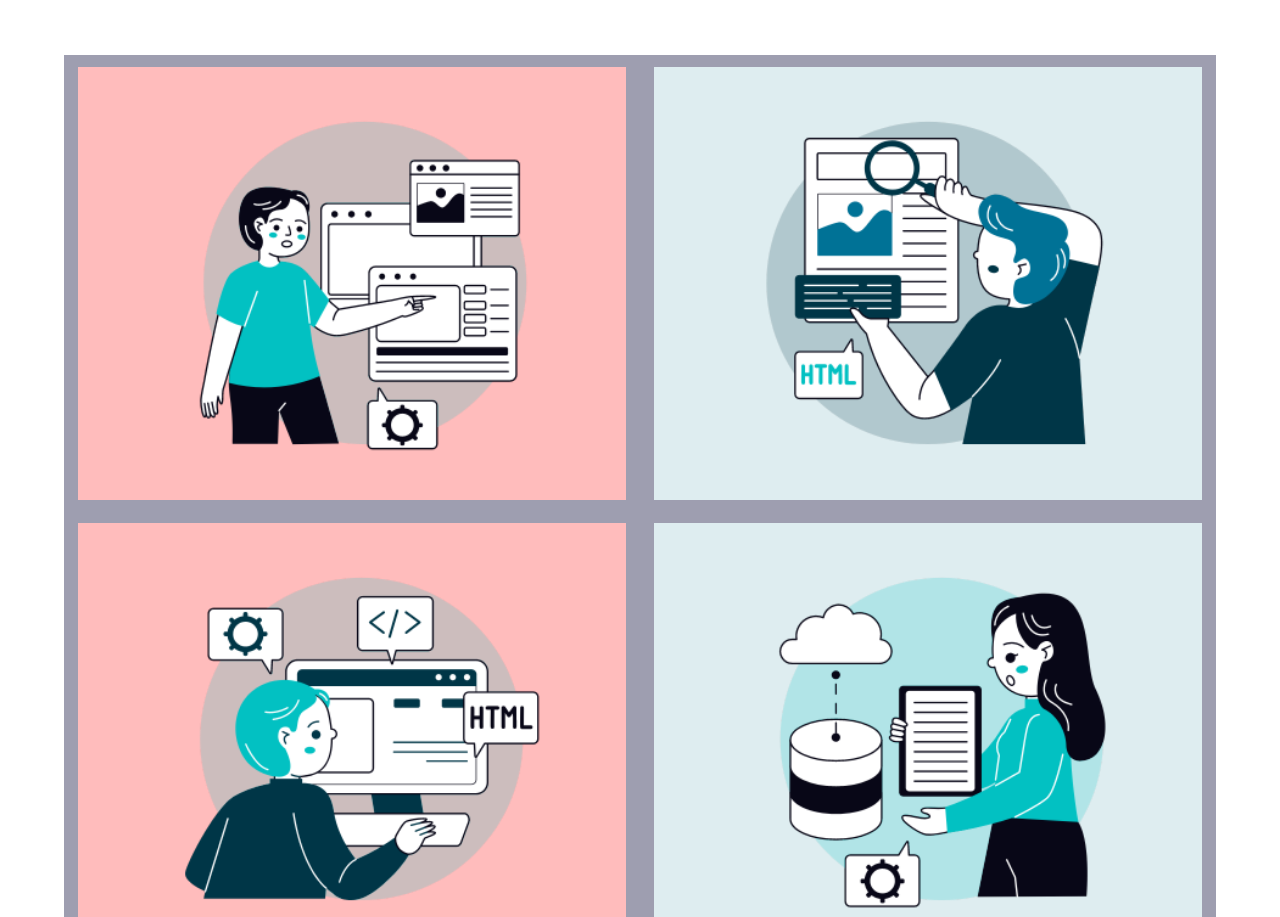
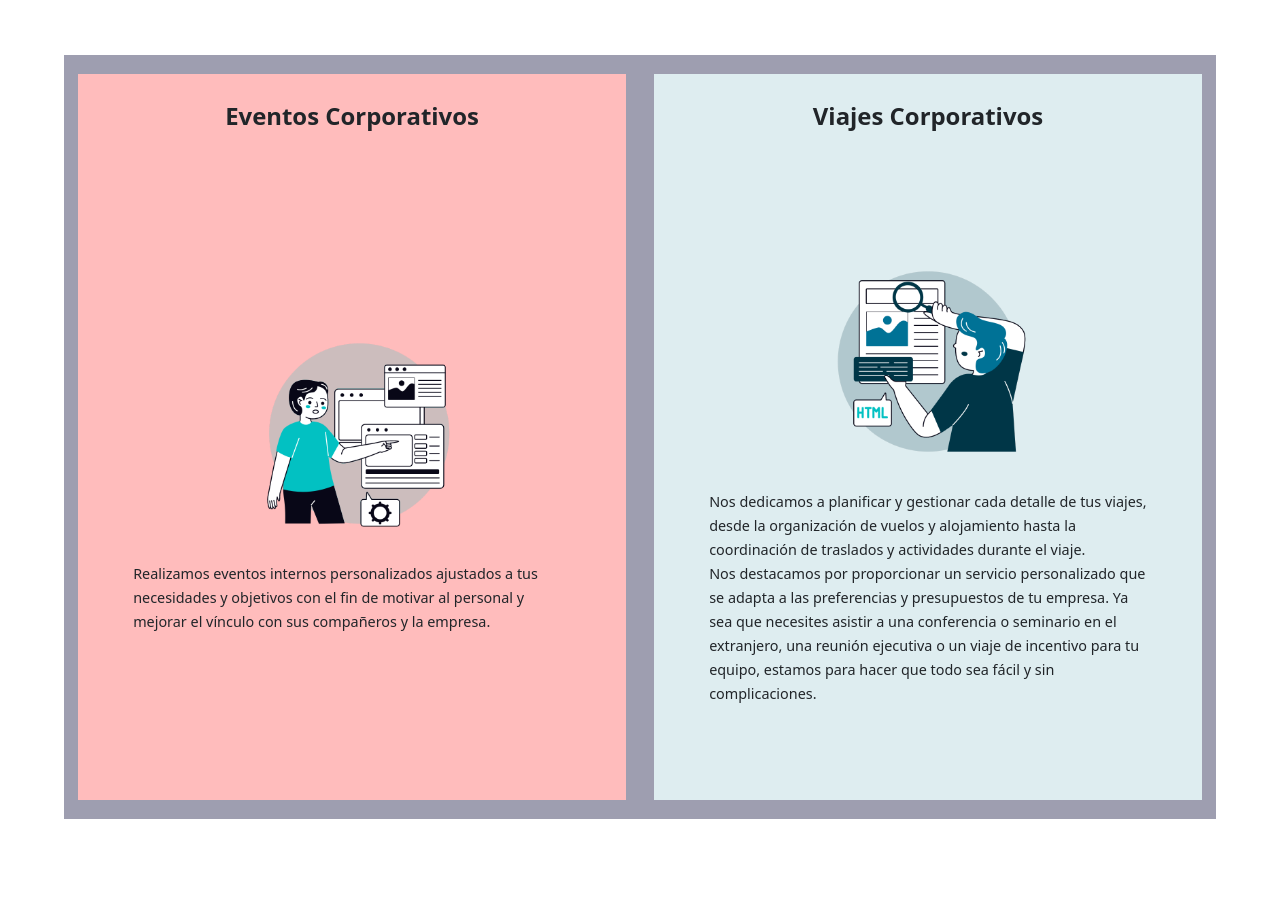
Before and after one commit to franco-buccellato/amida, a React (Create React App) app: page / in a window 1280 px wide. Shown: the part 1880-2797 px from the top of the page. Built offline with nearby package versions, Linux system fonts and the light colour scheme.

Commit message:
Actualizacion

```diff
--- a/src/componentes/Inicio/Inicio.js
+++ b/src/componentes/Inicio/Inicio.js
@@ -43,7 +43,7 @@ function Inicio() {
                 />
                 <Carousel.Caption className="carousel-caption-3">
                     <div className="card-marketing-carousel-caption">
-                        <h3>Nos dedicamos a ofrecer soluciones integrales y eficientes para todas tus necesidades de viajes corporativos.</h3>
+                        <h3>Planificamos y gestionamos cada detalle de tus viajes, desde la organización de vuelos y alojamiento hasta la coordinación de traslados y actividades en el destino.</h3>
                         <p>“Destinos excepcionales, eventos inolvidables”</p>
                     </div>
                 </Carousel.Caption>
--- a/src/componentes/SeccionQueHacemos/SeccionQueHacemos.css
+++ b/src/componentes/SeccionQueHacemos/SeccionQueHacemos.css
@@ -22,6 +22,9 @@
 .section-como-trabajamos-titulo h2 {
     font-weight: 700;
 }
+.section-como-trabajamos h6 {
+    font-weight: 700;
+}
 
 .titulo-como-trabajamos-1 {
     background-color: transparent !important;
@@ -38,28 +41,19 @@
     color: var(--color-1);
     margin-top: 5%;
 }
-.titulo-como-trabajamos-3 {
-    background: var(--color-2);
-    width: 75%;
-    text-align: center;
-    /* padding: 1% 0; */
-    color: var(--color-1);
-    margin-top: 5%;
-}
 
 .como-trabajamos-container-1-1 {
     display: flex;
     flex-direction: row;
     justify-content: center;
     width: 100%;
-    flex-wrap: wrap;
 }
 .como-trabajamos-container-1-2 {
     display: flex;
     flex-direction: row;
-    justify-content: center;
+    justify-content: flex-start;
     width: 100%;
-    flex-wrap: wrap;
+    height: 700px;
 }
 .como-trabajamos-container-2 {
     display: flex;
@@ -68,30 +62,19 @@
     width: 100%;
     flex-wrap: wrap;
 }
-.como-trabajamos-container-3 {
-    display: flex;
-    flex-direction: row;
-    justify-content: center;
-    width: 100%;
-    flex-wrap: wrap;
-}
 
-.container-como-trabajamos-1, .container-como-trabajamos-2, .container-como-trabajamos-3 {
+.container-como-trabajamos-1, .container-como-trabajamos-2 {
     display: flex;
     flex-direction: column;
     justify-content: center;
     align-items: center;
     width: 45%;
-    min-width: 300px;
 }
 
 .container-como-trabajamos-1 {
     background-color: var(--color-2-1);
 }
 .container-como-trabajamos-2 {
-    background-color: var(--color-2-1);
-}
-.container-como-trabajamos-3 {
     background-color: var(--color-2-1);
 }
 
@@ -102,37 +85,53 @@
     align-items: center;
     width: 95%;
     height: 95%;
-    min-height: 250px;
+    /* min-height: 40vw; */
     background-color: var(--color-4);
 }
 
+.como-trabajamos-1-1 {
+    display: flex;
+    flex-direction: column;
+    justify-content: center;
+    align-items: center;
+    width: 80%;
+    height: 700px;
+}
+
+.como-trabajamos-2-1 {
+    display: flex;
+    flex-direction: column;
+    justify-content: center;
+    align-items: center;
+    width: 80%;
+    height: 700px;
+}
+
 .como-trabajamos-1 img {
-    width: 100%;
+    margin: 0 15%;
+    width: 70%;
     cursor: pointer;
 }
-.como-trabajamos-1:hover img {
+
+.como-trabajamos-1:hover .como-trabajamos-1-1 {
     visibility: hidden;
     display: none;
 }
 
-.descripcion-1, .descripcion-2, .descripcion-3 {
+.descripcion-1-lista, .descripcion-2-lista {
     visibility: hidden;
     display: none;
     flex-direction: column;
     justify-content: flex-start;
     align-items:flex-start;
     width: 90%;
-    height: 90%;
+    /* height: 90%; */
 }
-.como-trabajamos-1:hover .descripcion-1 {
+.como-trabajamos-1:hover .descripcion-1-lista {
     visibility: visible;
     display: flex;
 }
-.como-trabajamos-2:hover .descripcion-2 {
-    visibility: visible;
-    display: flex;
-}
-.como-trabajamos-3:hover .descripcion-3 {
+.como-trabajamos-2:hover .descripcion-2-lista {
     visibility: visible;
     display: flex;
 }
@@ -144,50 +143,38 @@
     align-items: center;
     width: 95%;
     height: 95%;
-    min-height: 250px;
+    /* min-height: 40vw; */
     background-color: var(--color-5);
 }
 .como-trabajamos-2 img {
-    width: 100%;
+    width: 70%;
     cursor: pointer;
 }
-.como-trabajamos-2:hover img {
+
+.como-trabajamos-2:hover .como-trabajamos-2-1 {
     visibility: hidden;
     display: none;
 }
 
-.como-trabajamos-3 {
-    display: flex;
-    flex-direction: column;
-    justify-content: center;
-    align-items: center;
-    width: 95%;
-    height: 95%;
-    min-height: 250px;
-    background-color: var(--color-2);
-}
-.como-trabajamos-3 img {
-    width: 100%;
-    cursor: pointer;
-}
-.como-trabajamos-3:hover img {
-    visibility: hidden;
-    display: none;
+.linea-1 {
+    list-style: none;
+    text-align: initial;
 }
 
-.encabezado-como-trabajamos-1, .encabezado-como-trabajamos-2, .encabezado-como-trabajamos-3 {
-    font-size: calc(0.775rem + .5vw);
+.encabezado-como-trabajamos-1, .encabezado-como-trabajamos-2 {
+    font-size: calc(0.775rem + .9vw);
     width: 100%;
     text-align: center;
     padding-top: 5%;
-    text-decoration: underline;
+    text-decoration: none;
     font-weight: 700;
 }
 
 .como-trabajamos-descripcion {
     /* font-size: calc(0.675rem + .5vh); */
-    font-size: 120%;
+    /* font-size: 120%; */
     font-weight: 500;
+    margin-bottom: 100px;
 }
 
 @media (max-width: 1600px) {
@@ -210,47 +197,3 @@
         font-size: 80%;
     }
 }
-
-.accordion {
-    width: 100%;
-    display: flex;
-    flex-direction: column;
-    background: var(--color-2-1);
-    background-color: transparent !important;
-}
-.accordion-item {
-    width: 80%;
-    margin: 0 10%;
-    border-color: var(--color-4) !important;
-    /* border-radius: .375rem; */
-    background-color: transparent !important;
-}
-.accordion-header {
-    display: flex;
-    justify-content: center;
-    align-items: center;
-    background-color: transparent !important;
-    width: 100%;
-    text-align: center;
-    padding: 1% 0;
-    color: var(--color-4);
-    border-color: var(--color-1) !important;
-}
-.accordion-button {
-    display: flex;
-    justify-content: center;
-    align-items: center;
-    background-color: transparent !important;
-    width: 95%;
-    padding: 0 2.5%;
-    text-align: center;
-    padding: 1% 0;
-    color: var(--color-4);
-    border-color: var(--color-1) !important;
-}
-.accordion-collapse {
-    background-color: transparent !important;
-}
-.accordion-body {
-    background-color: transparent !important;
-}
--- a/src/componentes/SeccionQueHacemos/SeccionQueHacemos.js
+++ b/src/componentes/SeccionQueHacemos/SeccionQueHacemos.js
@@ -1,8 +1,6 @@
 import "./SeccionQueHacemos.css";
 import queHacemos1 from '../../imagenes/relevamiento-web.png';
 import queHacemos2 from '../../imagenes/planificacion-web.png';
-import queHacemos3 from '../../imagenes/desarrollo-web.png';
-import queHacemos4 from '../../imagenes/lanzamiento-web.png';
 
 function SeccionQueHacemos() {
 
@@ -14,49 +12,48 @@ function SeccionQueHacemos() {
             <div className="como-trabajamos-container-1-1">
                 <div className="container-como-trabajamos-1">
                     <div className="como-trabajamos-1">
+                        <h6 className="encabezado-como-trabajamos-1">Eventos Corporativos</h6>
+                        <div className="como-trabajamos-1-1">
                             <img src={queHacemos1} alt="img-web-1"></img>
                             <div className="descripcion-1">
-                            <h6 className="encabezado-como-trabajamos-1">Eventos Corporativos</h6>
                                 <span className="como-trabajamos-descripcion">
-                                Descubrí cómo nuestros eventos corporativos internos pueden fortalecer los lazos entre los miembros de tu empresa, aumentar la productividad y hacer que todos se sientan parte de una comunidad sólida y exitosa.
+                                Realizamos eventos internos personalizados ajustados a tus necesidades y objetivos con el fin de motivar al personal y mejorar el vínculo con sus compañeros y la empresa.
                                 </span>
+                            </div>
+                        </div>
+                        <div className="descripcion-1-lista">
+                            <ul className="lista-1">
+                                <li className="linea-1"><ion-icon name="arrow-forward-outline"></ion-icon>Actividades de aventura y/o relax.</li>
+                                <li className="linea-1"><ion-icon name="arrow-forward-outline"></ion-icon>Almuerzos ejecutivos.</li>
+                                <li className="linea-1"><ion-icon name="arrow-forward-outline"></ion-icon>Días de campo.</li>
+                                <li className="linea-1"><ion-icon name="arrow-forward-outline"></ion-icon>Family Day.</li>
+                                <li className="linea-1"><ion-icon name="arrow-forward-outline"></ion-icon>After Office.</li>
+                                <li className="linea-1"><ion-icon name="arrow-forward-outline"></ion-icon>Salas de escape.</li>
+                                <li className="linea-1"><ion-icon name="arrow-forward-outline"></ion-icon>Coffe break.</li>
+                                <li className="linea-1"><ion-icon name="arrow-forward-outline"></ion-icon>Team building.</li>
+                            </ul>
                         </div>
                     </div>
                 </div>
                 <div className="container-como-trabajamos-2">
                     <div className="como-trabajamos-2">
+                        <h6 className="encabezado-como-trabajamos-2">Viajes Corporativos</h6>
+                        <div className="como-trabajamos-2-1">
                             <img src={queHacemos2} alt="img-web-2"></img>
                             <div className="descripcion-2">
-                            <h6 className="encabezado-como-trabajamos-2">Viajes Corporativos</h6>
                                 <span className="como-trabajamos-descripcion">
                                     Nos dedicamos a planificar y gestionar cada detalle de tus viajes, desde la organización de vuelos y alojamiento hasta la coordinación de traslados y actividades durante el viaje.<br></br>
                                     Nos destacamos por proporcionar un servicio personalizado que se adapta a las preferencias y presupuestos de tu empresa. Ya sea que necesites asistir a una conferencia o seminario en el extranjero, una reunión ejecutiva o un viaje de incentivo para tu equipo, estamos para hacer que todo sea fácil y sin complicaciones.
                                 </span>
                             </div>
                         </div>
-                </div>
-            </div>
-            <div className="como-trabajamos-container-1-2">
-                <div className="container-como-trabajamos-1">
-                    <div className="como-trabajamos-1">
-                        <img src={queHacemos3} alt="img-web-4"></img>
-                        <div className="descripcion-1">
-                            <h6 className="encabezado-como-trabajamos-1">Eventos Corporativos</h6>
-                            <span className="como-trabajamos-descripcion">
-                                Descubrí cómo nuestros eventos corporativos internos pueden fortalecer los lazos entre los miembros de tu empresa, aumentar la productividad y hacer que todos se sientan parte de una comunidad sólida y exitosa.
-                            </span>
-                        </div>
-                    </div>
-                </div>
-                <div className="container-como-trabajamos-2">
-                    <div className="como-trabajamos-2">
-                        <img src={queHacemos4} alt="img-web-5"></img>
-                        <div className="descripcion-2">
-                            <h6 className="encabezado-como-trabajamos-2">Viajes Corporativos</h6>
-                            <span className="como-trabajamos-descripcion">
-                                Nos dedicamos a planificar y gestionar cada detalle de tus viajes, desde la organización de vuelos y alojamiento hasta la coordinación de traslados y actividades durante el viaje.<br></br>
-                                Nos destacamos por proporcionar un servicio personalizado que se adapta a las preferencias y presupuestos de tu empresa. Ya sea que necesites asistir a una conferencia o seminario en el extranjero, una reunión ejecutiva o un viaje de incentivo para tu equipo, estamos para hacer que todo sea fácil y sin complicaciones.
-                            </span>
+                        <div className="descripcion-2-lista">
+                            <ul className="lista-2">
+                                <li className="linea-1"><ion-icon name="arrow-forward-outline"></ion-icon>Traslados.</li>
+                                <li className="linea-1"><ion-icon name="arrow-forward-outline"></ion-icon>Alojamientos.</li>
+                                <li className="linea-1"><ion-icon name="arrow-forward-outline"></ion-icon>Gastronomia.</li>
+                                <li className="linea-1"><ion-icon name="arrow-forward-outline"></ion-icon>Excursiones y experiencias en destino.</li>
+                            </ul>
                         </div>
                     </div>
                 </div>
```
Lines whose indentation alone changed are shown as unchanged.
